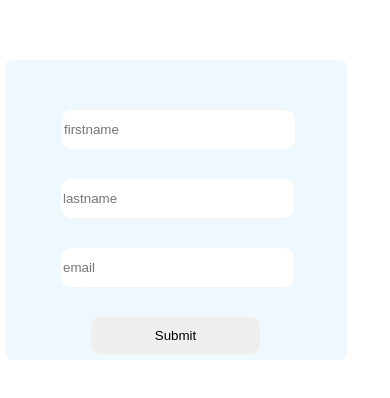
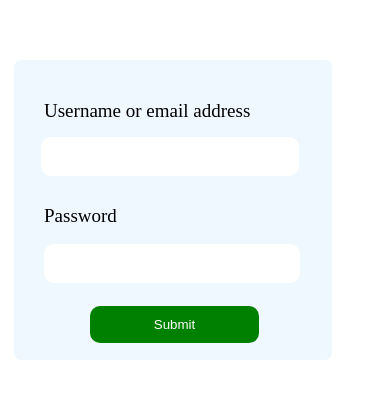
Before and after one commit to Kadooski2007/chisom, a plain HTML site: page brat.html in a window 390 px wide. Shown: the part 106-504 px from the top of the page. Drawn offline with Linux system fonts and the light colour scheme.

Commit message:
initial commit

```diff
--- a/brat.html
+++ b/brat.html
@@ -5,6 +5,18 @@
     <meta name="viewport" content="width=device-width, initial-scale=1.0">
     <title>Document</title>
     <style>
+        #john{
+            font-size: 19px;
+            margin-left: 30px;
+            position: relative;
+             top: 40px;
+        }
+        #guy{
+            font-size: 19px;
+            margin-left: 30px;
+            position: relative;
+             top: 10px;
+        }
      .bobo{
    width: 400px;
    background-color: aliceblue;
@@ -16,75 +28,75 @@
 #love{
     border-radius: 10px;
     border: none;
-    width: 229px;
+    width: 329px;
     height: 37px;
-    margin-left: 76px;
-    margin-top: 50px;
+    margin-left: 30px;
+    margin-top: 33px;
 }
 #lobby{
     border-radius: 10px;
     border: none;
-    width: 229px;
+    width: 329px;
     height: 37px;
-    margin-top: 30px;
-    margin-left: 76px;
+    margin-left: 30px;
 }
-#mum{
-    border-radius: 10px;
-    border: none;
-    width: 229px;
-    height: 37px;
-    margin-top: 30px;
-    margin-left: 76px;
-}
+
 button{
     border-radius: 10px;
     border: none;
     width: 169px;
     height: 37px;
+    background-color: green;
+    color: white;
     margin-top: 30px;
     margin-left: 106px;
 }
 @media screen and (max-width:780px){
     .bobo {
-    width: 342px;
+        width: 318px;
         background-color: aliceblue;
         height: 300px;
         margin-top: 166px;
-    margin-left: -3px;
+        margin-left: 6px;
         border-radius: 7px;
+    }
+    #john {
+    font-size: 19px;
+    margin-left: 30px;
+    width: 207px;
+    position: relative;
+    top: 40px;
 }
 #love {
         border-radius: 10px;
         border: none;
-    width: 229px;
+        width: 254px;
         height: 37px;
-    margin-left: 57px;
-    margin-top: 50px;
+        margin-left: 27px;
+        margin-top: 36px;
+    }
+    #guy {
+    font-size: 19px;
+    width: 100px;
+    margin-left: 30px;
+    position: relative;
+    top: 10px;
 }
 #lobby {
         border-radius: 10px;
         border: none;
-    width: 229px;
+        width: 252px;
         height: 37px;
-    margin-top: 30px;
-    margin-left: 56px;
-}
-#mum {
-    border-radius: 10px;
-    border: none;
-    width: 229px;
-    height: 37px;
-    margin-top: 30px;
-    margin-left: 56px;
+        margin-top: 8px;
+        margin-left: 30px;
     }
     button {
         border-radius: 10px;
         border: none;
         width: 169px;
         height: 37px;
-    margin-top: 30px;
-    margin-left: 86px;
+        margin-top: 23px;
+        margin-left: 76px;
     }
 }
     </style>
@@ -92,9 +104,10 @@ button {
 </head>
 <body>
     <div class="bobo">
-  <input type="text" id="love"  placeholder="firstname"required>
-  <input type="text" id="lobby"  placeholder="lastname"required>
-  <input type="text" id="mum"  placeholder="email"required>
+        <p id="john">Username or email address</p>
+  <input type="text" id="love"  placeholder=""required>
+  <p id="guy">Password  </p>
+  <input type="text" id="lobby"  placeholder=""required>
   <button>Submit</button>
     </div>
 </body>
```
Lines whose indentation alone changed are shown as unchanged.
